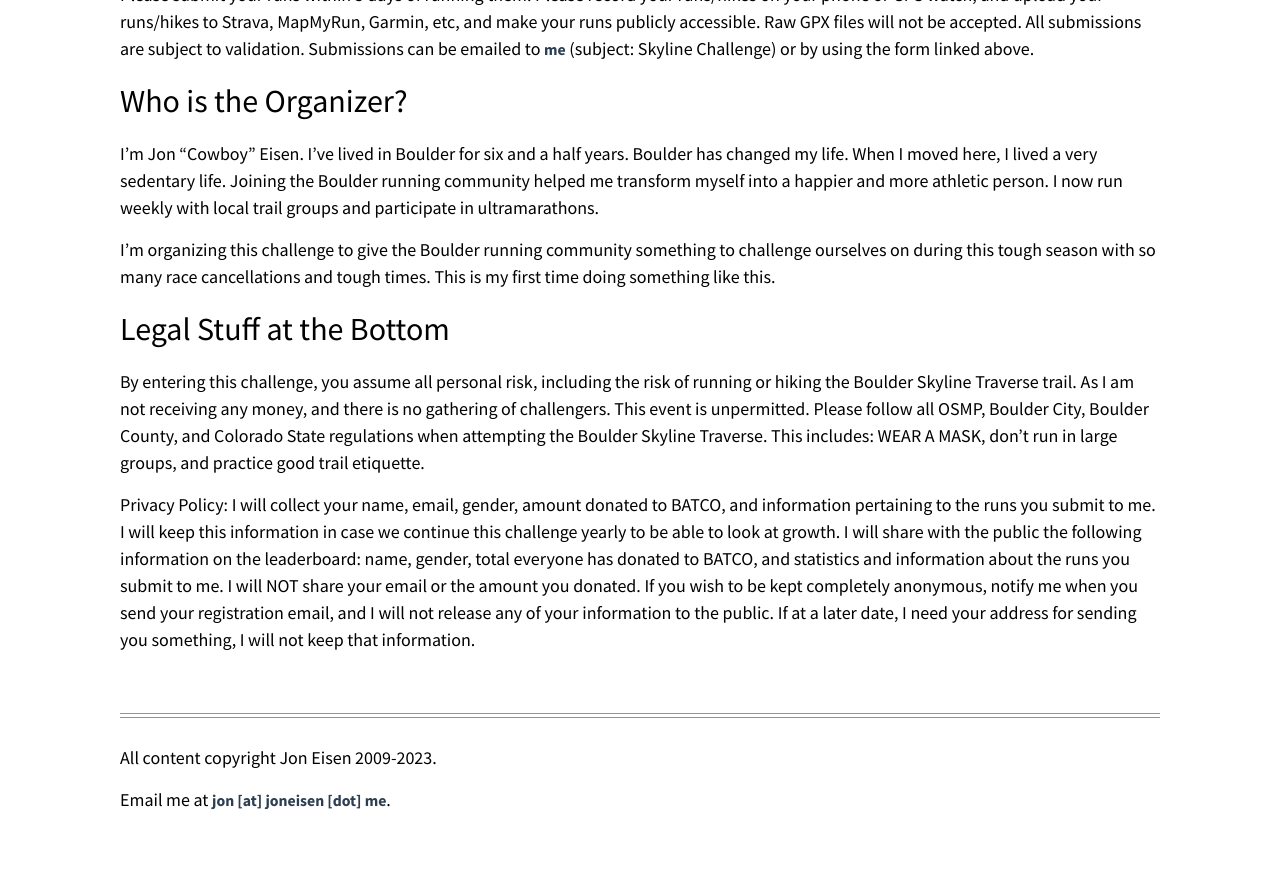
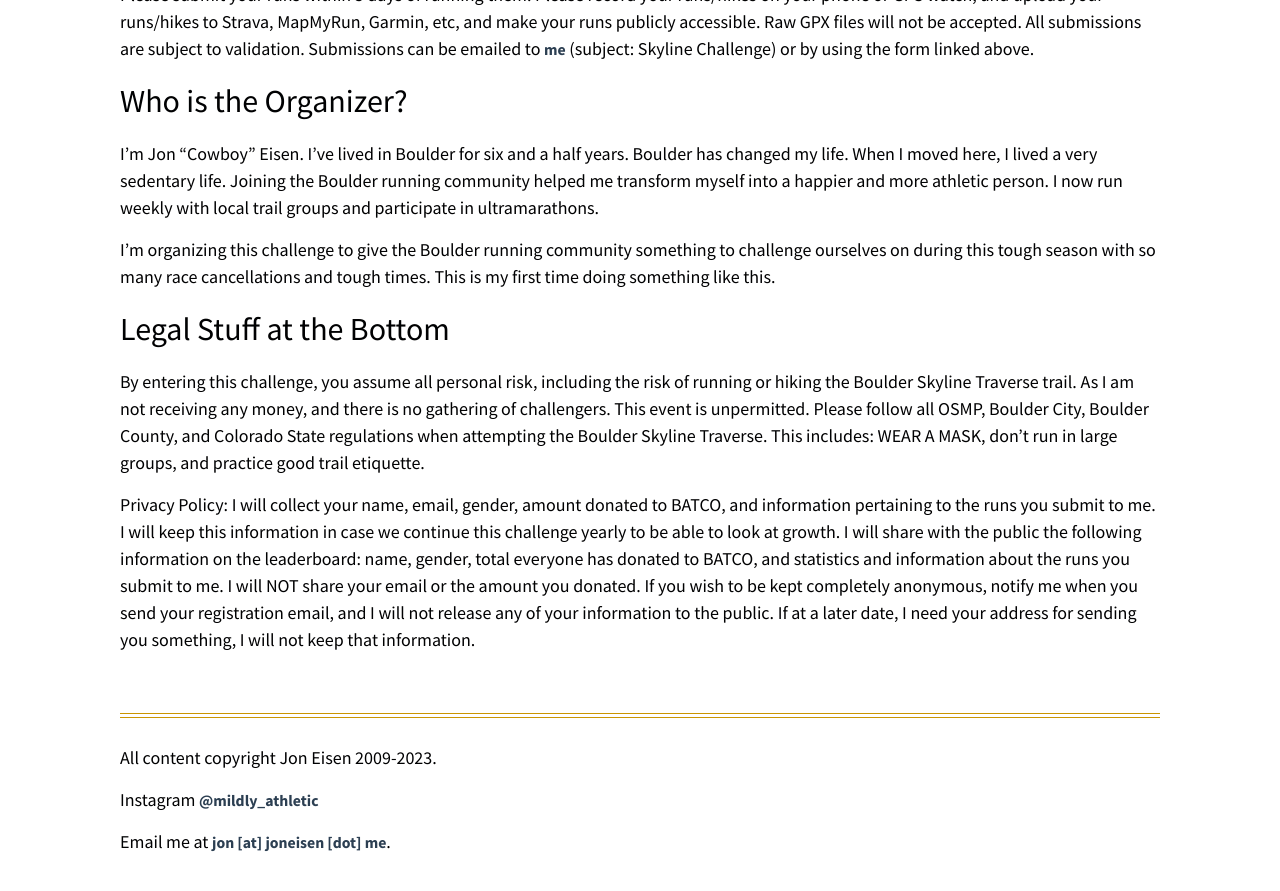
Before and after one commit to yanatan16/yanatan16.github.io, a Jekyll site: the page built from races/fall-2020-boulder-skyline-challenge/index.markdown, in a window 1280 px wide and 900 px high, scrolled down 2663 px. Shown: the top 891 px of the window. Built offline with Jekyll 4.4.1, drawn with Linux system fonts in a browser that asks for light colours; nearby versions of some CDN libraries; a script that is not in the unit is left out; before the commit the page ends 3506 px from its top, so only the background shows below that.

Commit message:
add insta link

```diff
--- a/_includes/footer.html
+++ b/_includes/footer.html
@@ -3,7 +3,8 @@
   <div class="wrapper">
 
     <p>All content copyright Jon Eisen 2009-2023.</p>
-    Email me at <a>jon [at] joneisen [dot] me</a>.
+    <p>Instagram <a href="https://www.instagram.com/mildly_athletic/">@mildly_athletic</a></p>
+    <p>Email me at <a>jon [at] joneisen [dot] me</a>.</p>
 
   </div>
 
```
